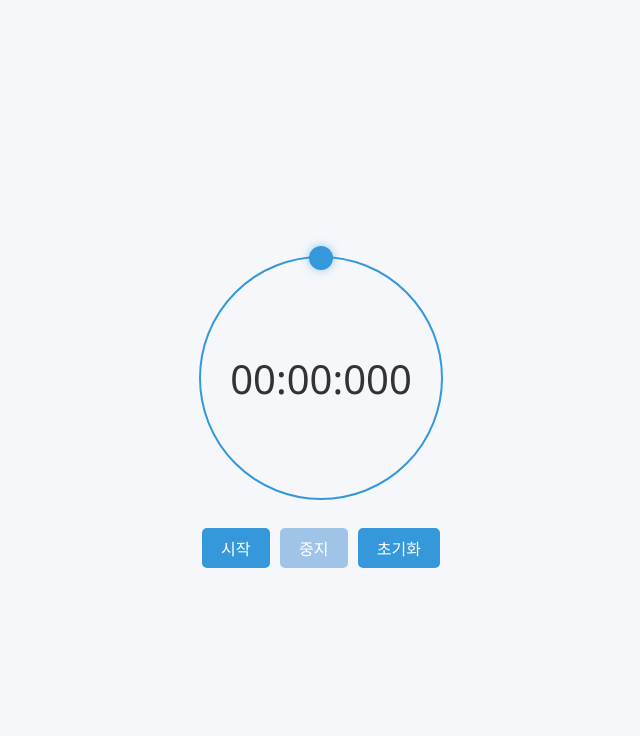
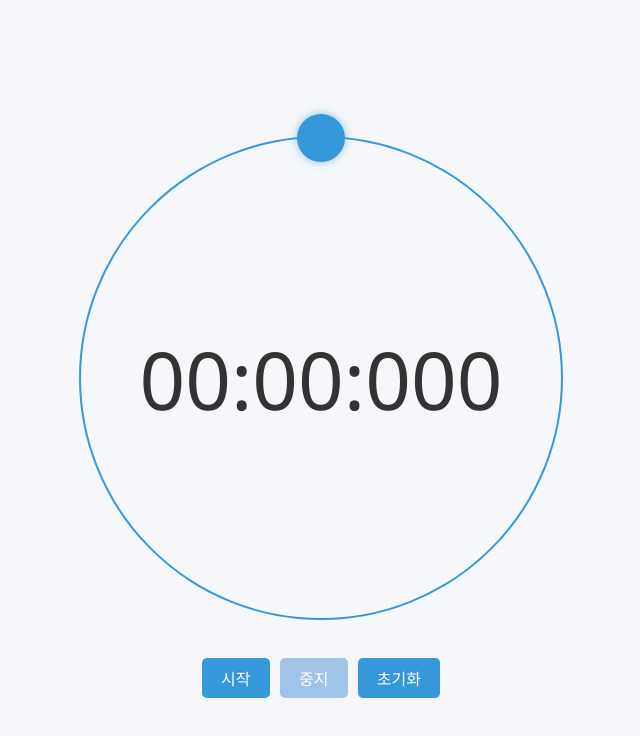
Before and after one commit to whrod/timertest, a plain HTML site: page index.html in a window 1280 px wide. Shown: the whole page, without its empty margins (319-959 px from the left). Drawn offline with Linux system fonts and the light colour scheme.

Commit message:
Update index.html

```diff
--- a/index.html
+++ b/index.html
@@ -2,44 +2,45 @@
 <html lang="ko">
 <head>
   <meta charset="UTF-8" />
-  <title>d-crew 안드로이드 앱 테스트용 타이머</title>
+  <title>D-crew 안드로이드 앱 테스트용 타이머 (2× 확대)</title>
   <style>
     body{
       height:100vh;display:flex;justify-content:center;align-items:center;
       background:#f5f7fa;flex-direction:column;gap:20px;
       font-family:'Segoe UI',Tahoma,Geneva,Verdana,sans-serif;
     }
-    /* 타이머·궤적을 감싸는 컨테이너 ― 원을 넉넉히 키움 */
+    /* 2× 확대된 타이머 래퍼 */
     .timer-wrapper{
       position:relative;
-      width:260px;height:260px;           /* ⬅️ 원 크기 ↑ */
+      width:520px;height:520px;          /* 260 → 520 */
       display:flex;align-items:center;justify-content:center;
     }
-    /* 궤적 : 실선 원 */
+    /* 궤적 : 실선 원 (2×) */
     .trajectory{
       position:absolute;
-      width:240px;height:240px;           /* 2 × (궤적 반지름 120px) */
-      border:2px solid #3498db;           /* ⬅️ 실선 */
+      width:480px;height:480px;          /* 240 → 480 */
+      border:2px solid #3498db;
       border-radius:50%;
       left:50%;top:50%;transform:translate(-50%,-50%);
       pointer-events:none;
     }
-    /* 도는 작은 점 */
+    /* 도는 점 (2×) */
     .dot{
       position:absolute;
-      width:24px;height:24px;
+      width:48px;height:48px;            /* 24 → 48 */
       background:#3498db;border-radius:50%;
       box-shadow:0 0 8px #3498db88;
       left:50%;top:50%;transform:translate(-50%,-50%);
       pointer-events:none;
     }
-    /* 타이머 숫자 */
+    /* 타이머 숫자 (2× 폰트) */
     #timer{
-      font-size:2.5em;color:#333;min-width:130px; /* 폭 여유 */
+      font-size:5em;                     /* 2.5em → 5em */
+      color:#333;min-width:260px;        /* 130 → 260 */
       text-align:center;user-select:none;z-index:1;
       padding:0.1em 0.5em;
     }
-    /* 버튼 */
+    /* 버튼 (그대로) */
     .buttons{display:flex;gap:10px}
     button{
       padding:0.5em 1.2em;font-size:1em;border:none;border-radius:5px;
@@ -81,11 +82,11 @@
     /* 상태 변수 */
     let startTime=0,elapsedBeforePause=0,animationFrameId=null,running=false;
 
-    /* 회전 관련 상수 (궤적 반지름 120px) */
+    /* 회전 관련 상수 (반지름 240px, 중심 260,260) */
     let lastRotate=0,angle=0;
-    const speed=180;                   // 180°/s (2 초에 한 바퀴)
-    const centerX=130,centerY=130;     // 컨테이너 260px → 중앙 130
-    const radius=120;                  // 궤적 반지름
+    const speed=180;                      // 180°/s
+    const centerX=260,centerY=260;        // 130 → 260
+    const radius=240;                     // 120 → 240
 
     function update(){
       const now=performance.now();
```
